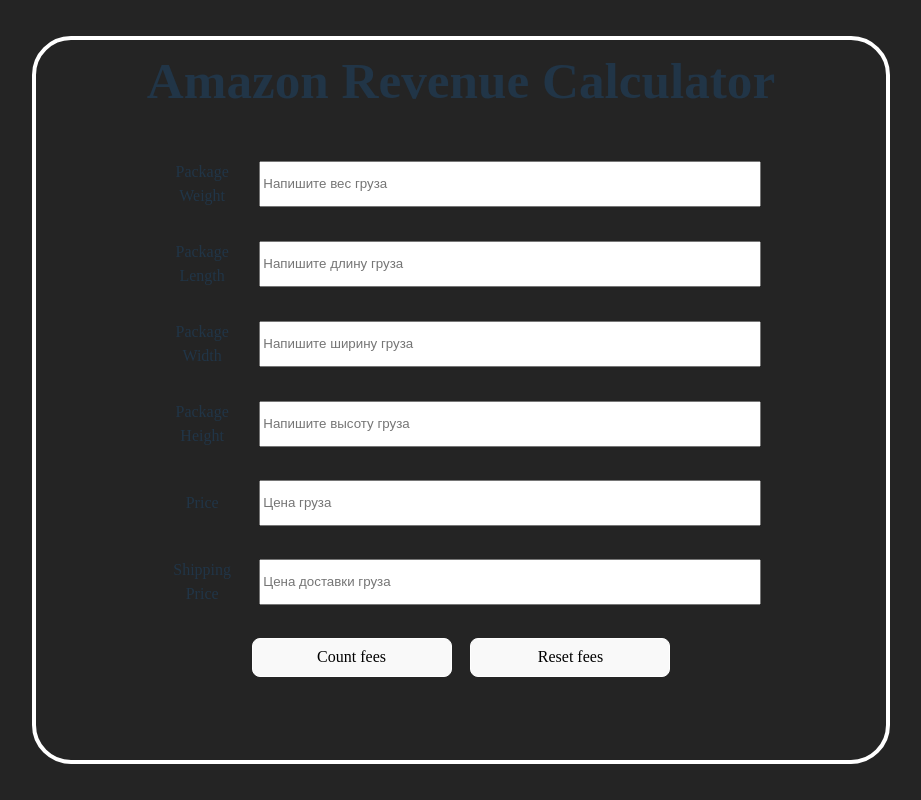
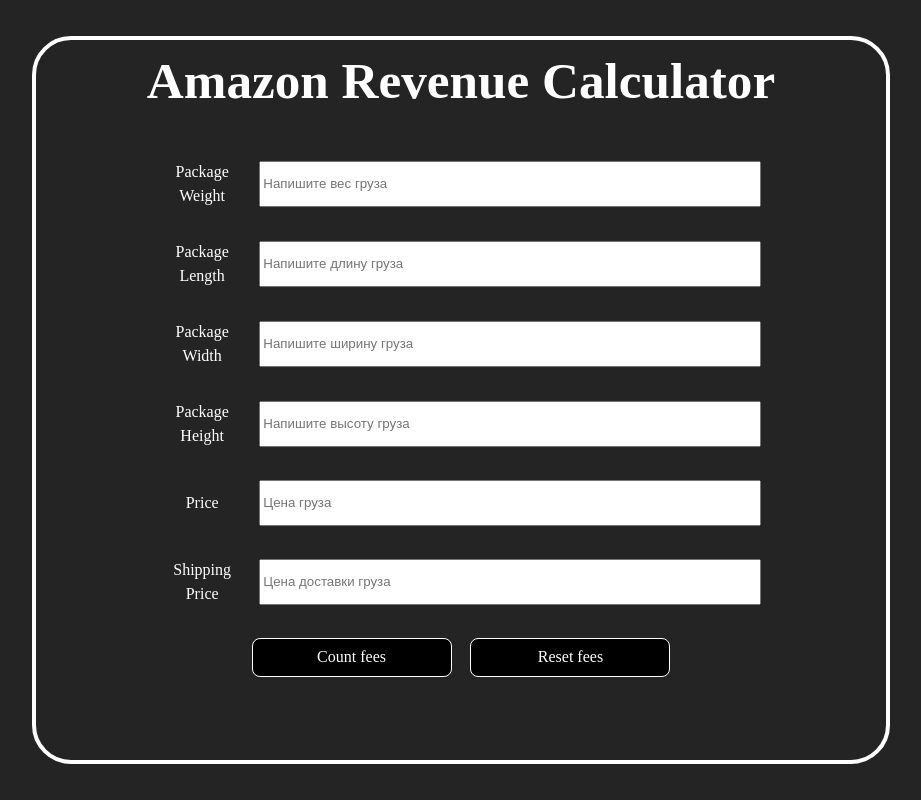
Before and after one commit to webobscure/amazonrequest, a React (Vite) app: page / in a window 1280 px wide. Shown: the whole page, without its empty margins (179-1100 px from the left). Built offline with nearby package versions, Linux system fonts and the light colour scheme.

Commit message:
project done

```diff
--- a/src/App.css
+++ b/src/App.css
@@ -4,6 +4,9 @@
   padding: 2rem;
   text-align: center;
   font-family: 'Gilroy';
+}
+.input-item, .form-title {
+  color: #FFF;
 }
 
 body {
@@ -18,10 +21,13 @@ input[type=number]::-webkit-outer-spin-button {
   opacity: 0;
   padding-top: 20px;
   padding-bottom: 20px;
+  color: #FFF;
 }
 .btn {
   width: 200px;
   border: 1px solid #FFF;
+  background: #000;
+  color: #FFF;
 }
 
 .buttons-form {
@@ -84,6 +90,7 @@ input[type=number]::-webkit-outer-spin-button {
 }
 .btn {
   margin-top: 1rem;
+
 }
   .input-item {
     justify-content: center;
--- a/src/App.jsx
+++ b/src/App.jsx
@@ -73,7 +73,7 @@ function App() {
     };
   return (
     <div className="container">
-      <h1>Amazon Revenue Calculator</h1>
+      <h1 className="form-title">Amazon Revenue Calculator</h1>
       <form action="POST" className="form-container" onSubmit={handleSubmit}>
         <div className="input-item">
           <label htmlFor="packageWeight">Package Weight</label>
```
